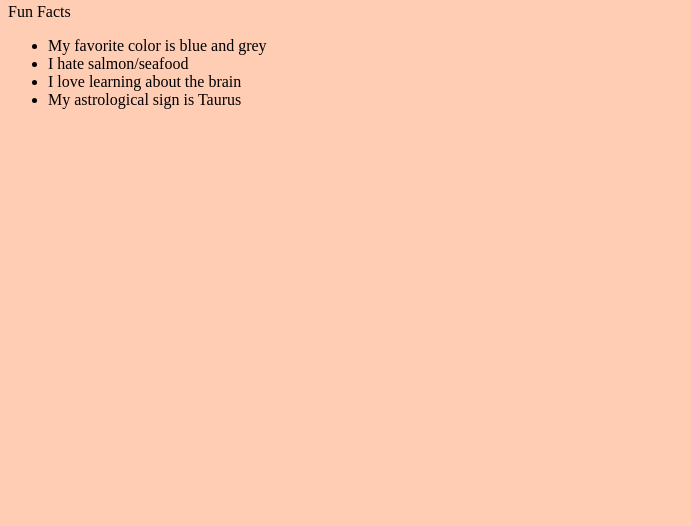
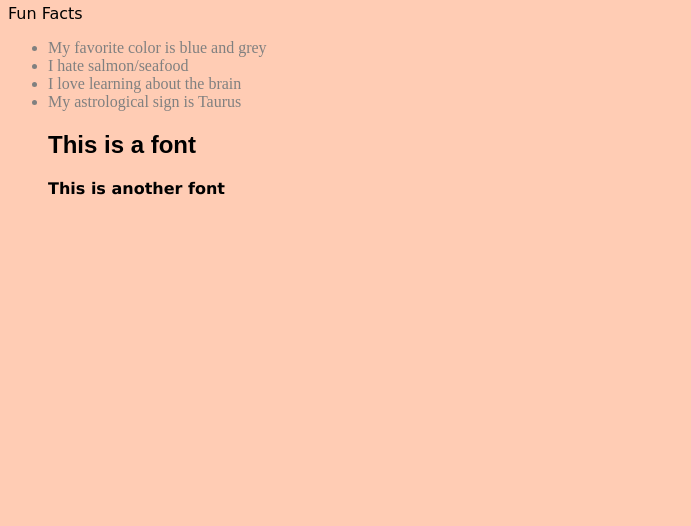
Before and after one commit to sophiajordan03/Explorations_October_2018, a plain HTML site: page index.html in a window 1280 px wide. Shown: the part 274-800 px from the top of the page, without its empty margins (0-691 px from the left). Drawn offline with Linux system fonts and the light colour scheme.

Commit message:
this is my website

```diff
--- a/index.html
+++ b/index.html
@@ -9,11 +9,32 @@
     <li>I hate salmon/seafood</li>
     <li>I love learning about the brain</li>
     <li>My astrological sign is Taurus</li>
+
+    <h2>This is a font</h2>
+    <h3>This is another font</h3>
 </ul>
 <style>
 body {
-    background:#FFCCB4
+    background:#FFCCB4;
 }
+p {
+font-family: cursive;
+}
+li{
+    color:grey;
+}
+h2
+{
+    font-family: fantasy;
+    font-size: medium
+    color: black;
+
+}
+h3
+{
+    font-family: 'Lucida Sans';
+    font-size: medium;
+    color:black;
 </style>
 </body>
 
```
